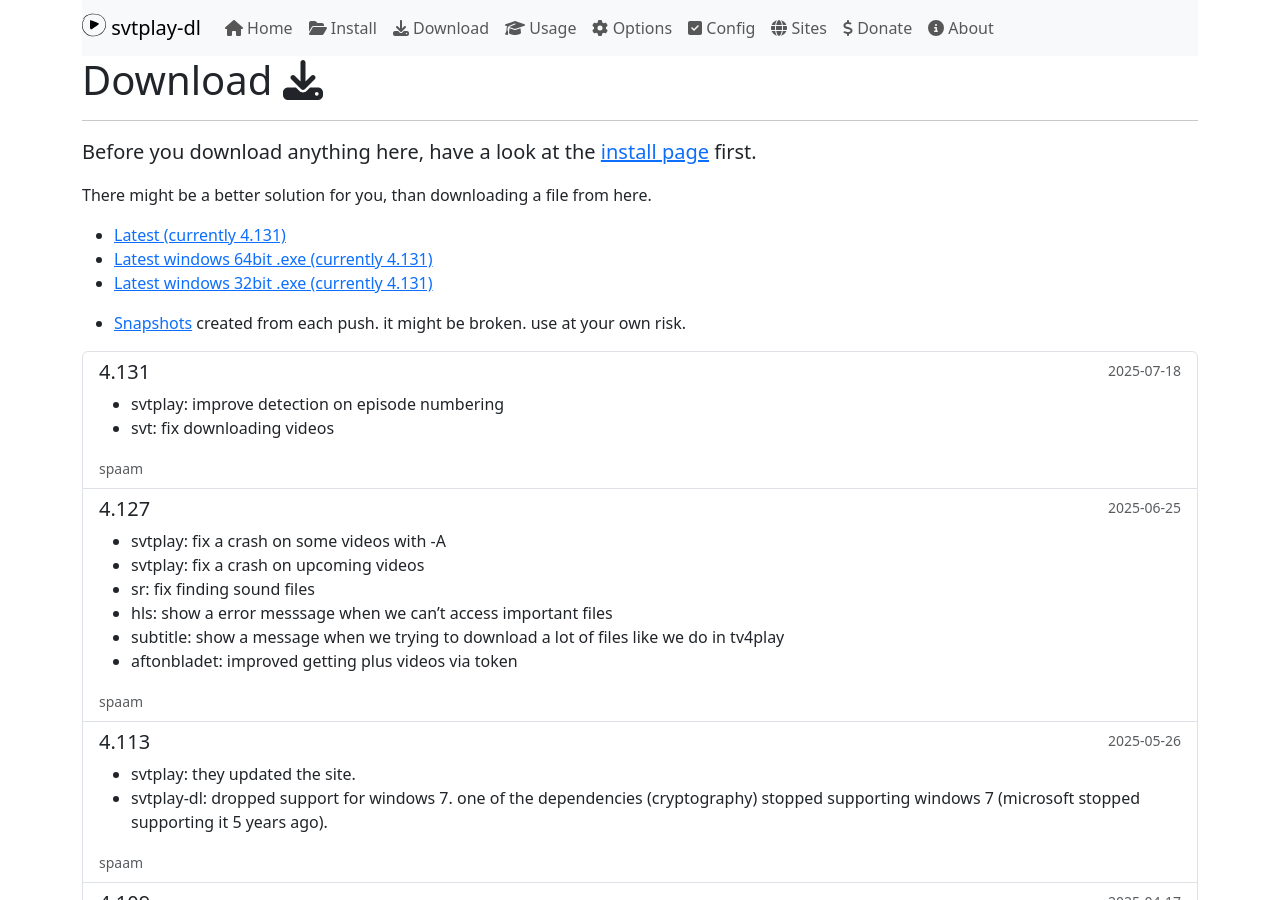
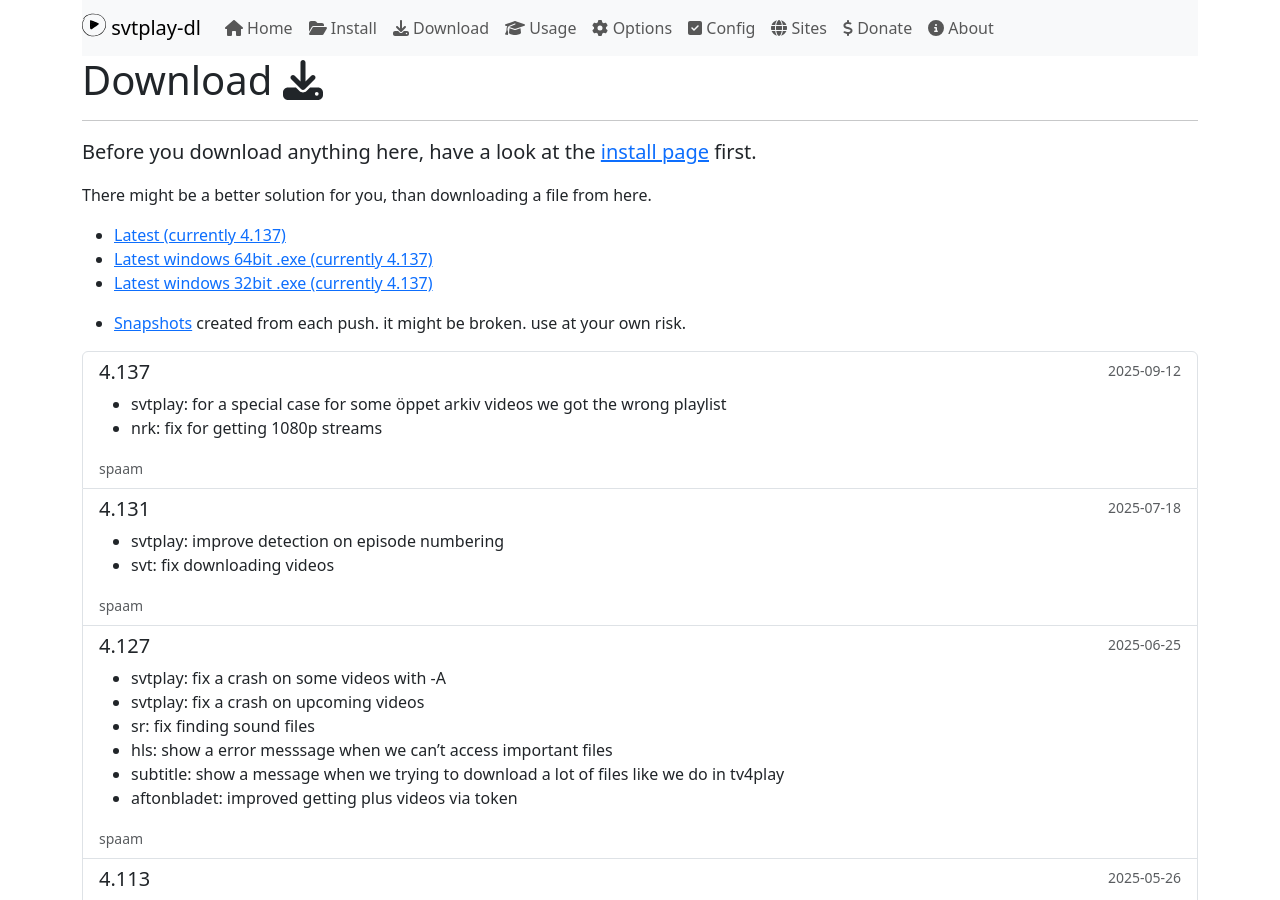
Before and after one commit to spaam/svtplay-dl-web, a Jekyll site: the page built from _pages/download.md, in a window 1280 px wide and 900 px high. Built offline with Jekyll 4.4.1, drawn with Linux system fonts in a browser that asks for light colours; comment, search, counter and statistics services are not loaded.

```diff
--- a/_layouts/home.html
+++ b/_layouts/home.html
@@ -15,7 +15,7 @@ layout: default
             <a href="/install/" class="btn btn-lg btn-outline-primary mb-3 mb-md-0 mr-md-3">Get started</a>
             <a href="/archive/" class="btn btn-lg btn-outline-secondary">Download</a>
         </div>
-        <p class="text-muted mb-0">Currently v4.131 (2025-07-19)</p>
+        <p class="text-muted mb-0">Currently v4.137 (2025-09-12)</p>
     </div>
     <div class="col-md-6">
         <img src="/assets/brand/logo.svg" width="256" height="256" class="img-fluid mb-3">
--- a/_pages/download.md
+++ b/_pages/download.md
@@ -10,9 +10,9 @@ description: Download page for svtplay-dl
 
 There might be a better solution for you, than downloading a file from here.
 
-* [Latest (currently 4.131)](https://svtplay-dl.se/download/4.131/svtplay-dl)
-* [Latest windows 64bit .exe (currently 4.131)](https://svtplay-dl.se/download/4.131/svtplay-dl-amd64.zip)
-* [Latest windows 32bit .exe (currently 4.131)](https://svtplay-dl.se/download/4.131/svtplay-dl-win32.zip)
+* [Latest (currently 4.137)](https://svtplay-dl.se/download/4.137/svtplay-dl)
+* [Latest windows 64bit .exe (currently 4.137)](https://svtplay-dl.se/download/4.137/svtplay-dl-amd64.zip)
+* [Latest windows 32bit .exe (currently 4.137)](https://svtplay-dl.se/download/4.137/svtplay-dl-win32.zip)
 
 * [Snapshots](/download/snapshots/) created from each push. it might be broken. use at your own risk.
 
--- /dev/null
+++ b/_posts/2025-09-13-4.137.md
@@ -0,0 +1,12 @@
+---
+layout: post
+title: "4.137"
+date: 2025-09-12 23:59:00 +0200
+categories: releases
+windows-amd64: true
+windows-win32: true
+binary: true
+---
+
+* svtplay: for a special case for some öppet arkiv videos we got the wrong playlist
+* nrk: fix for getting 1080p streams
```
